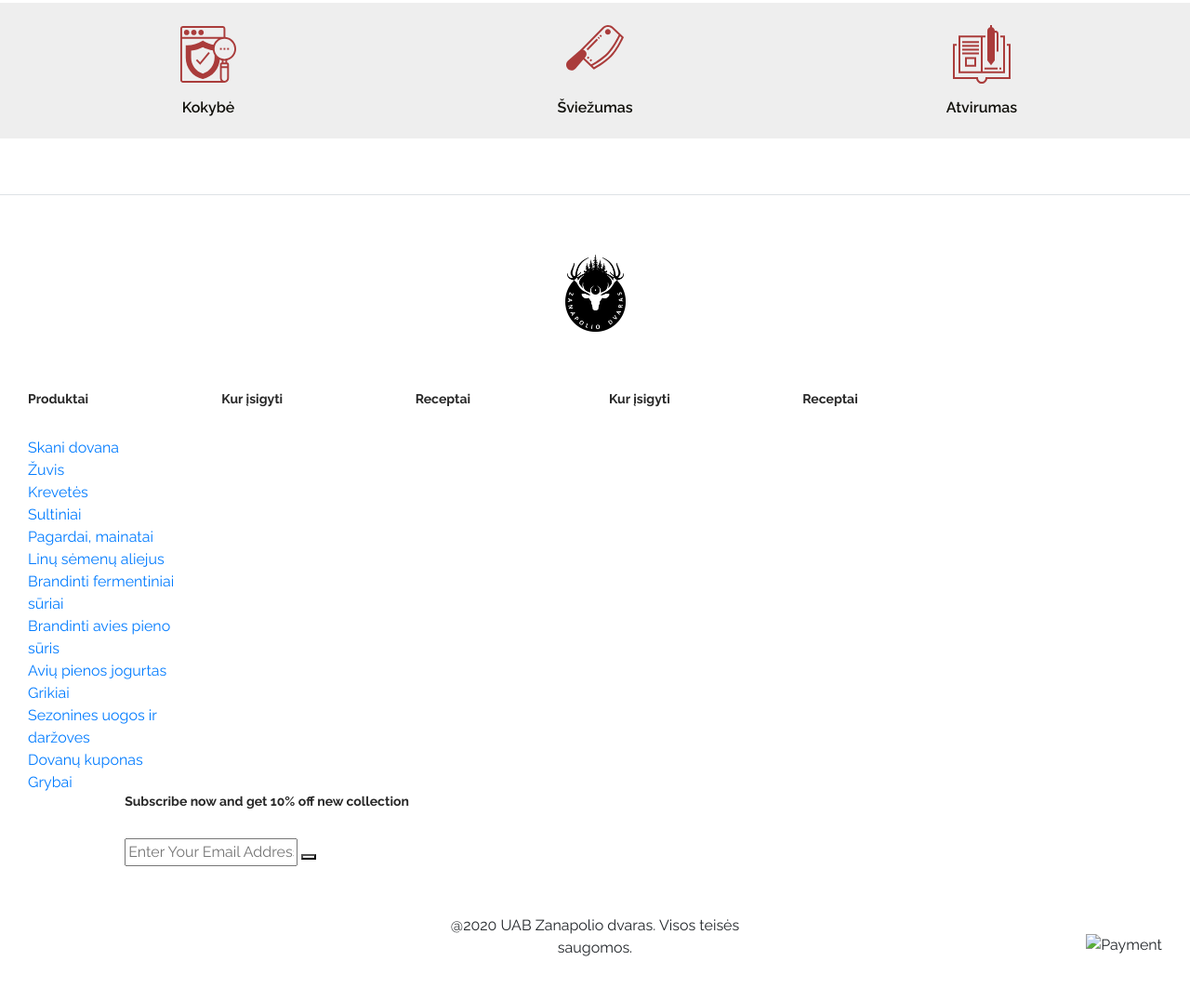
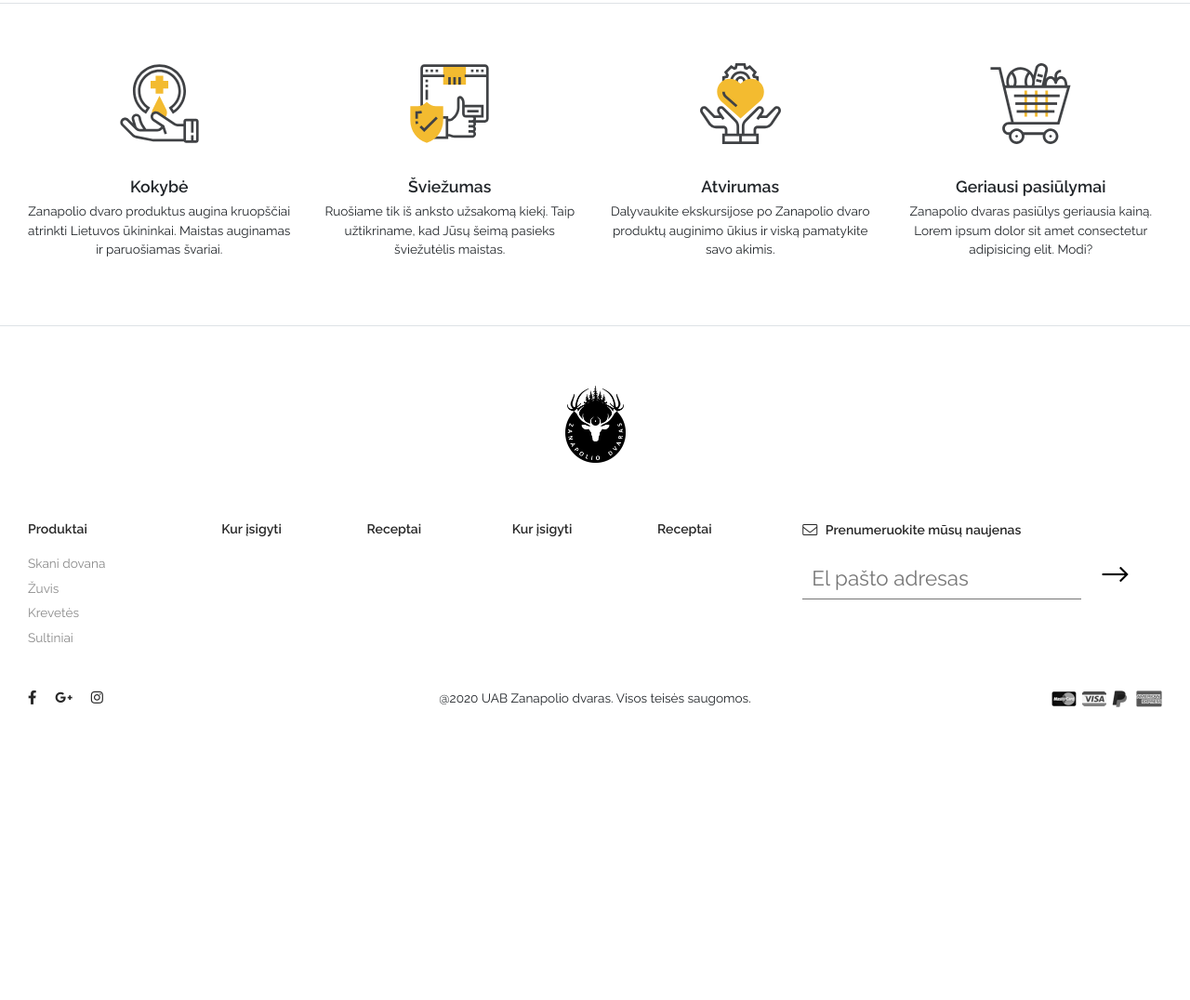
Before and after one commit to Tokenas/zanapolio_dvaras, a plain HTML site: page index.html in a window 1280 px wide. Shown: the part 2514-3590 px from the top of the page at 93% size. After the commit the page ends 3325 px from the top, so only its background shows below. Drawn offline with nearby package versions, Linux system fonts and the light colour scheme; a web font is replaced by a local one.

Commit message:
initial-commit

```diff
--- a/css/custom.css
+++ b/css/custom.css
@@ -9,6 +9,15 @@
 .background-color-F3BB30 {
     background-color: #eee;
 }
+
+@media (min-width: 1200px) {
+    .footer-custom-flex {
+        -ms-flex: 0 0 12.5%;
+        flex: 0 0 12.5%;
+        max-width: 12.5%;
+    }
+}
+
 
 @media screen and (max-width: 1919px) and (min-width: 1200px) {
     .container {
@@ -78,10 +87,26 @@ body {
     margin-bottom: 1.5rem;
 }
 
+.mt-20 {
+ margin-top: 2rem;
+}
+
 ul {
     list-style: outside none none;
     margin: 0;
     padding: 0;
+}
+
+.pt-10 {
+    padding-top: 1rem;
+}
+
+.pb-30 {
+    padding-bottom: 3rem;
+}
+
+.pb-35 {
+    padding-bottom: 3.5rem;
 }
 
 /* Navigation */
@@ -628,10 +653,25 @@ a#navbarDropdown.nav-link.dropdown-toggle:focus {
 /* End who we are */
 
 /* Benefits */
-.benefits-bg {
+.method-box-2 h4 {
+    font-size: 1.1rem;
+    font-weight: 600;
+    margin-bottom: 0;
+    line-height: 1.6;
+    margin-bottom: 2px;
+}
+
+.method-box-2 p {
+    font-size: .85rem;
+    font-weight: 400;
+}
+
+.method-box-2 img {
+    width: 87px;
+    height: auto;
+}
+/* .benefits-bg {
     text-align: center;
-    /* background: linear-gradient(to bottom, rgba(12, 9, 9, 0.5) 0%, rgba(12, 9, 9, 0.5) 100%),
-    url(../img/max-delsid-oBwnHsjCx9A-unsplash.jpg); */
     background-size: auto;
     background-repeat: no-repeat;
     background-position: center 64%;
@@ -649,7 +689,7 @@ a#navbarDropdown.nav-link.dropdown-toggle:focus {
     color: #100f0a;
     font-size: 1rem;
     font-weight: 600;
-}
+} */
 /* end benefits */
 
 /* Special menu */
@@ -923,10 +963,107 @@ a#navbarDropdown.nav-link.dropdown-toggle:focus {
     margin: 0 0 2rem;
     padding-bottom: 0;
     font-size: 14px;
-    font-weight: bold;
-    /* text-transform: uppercase; */
+    font-weight: 600;
     letter-spacing: 0;
 }
+
+.footer-widget .widget-menu a {
+    color: #8a8a8a;
+    padding: 3px 0;
+    font-weight: 400;
+    display: block;
+    font-size: .85rem;
+    transition: all .25s ease-out;
+}
+.footer-widget .widget-menu a:hover {
+    text-decoration: none;
+    color: #EBC59A;
+}
+
+.footer-widget .widget-title--2 {
+    color: #282828;
+    margin: 0 0 1rem;
+    padding-bottom: 0;
+    line-height: 15px;
+    font-size: 14px;
+    font-weight: 600;
+    letter-spacing: 0;
+}
+
+.footer-widget .widget-title i{
+    font-size: 16px;
+    vertical-align: -1px;
+    padding-right: 5px;
+}
+
+.newsletter-form--3 .newsletter-form__input {
+    padding-right: 2rem;
+    color: inherit;
+    font-size: 1.4rem;
+}
+
+.newsletter-form__input {
+    background: transparent;
+    border-width: 0 0 1px;
+    line-height: 32px;
+    padding: 6px 100px 6px 10px;
+    color: #282828;
+}
+
+.newsletter-form--3 .newsletter-form__submit {
+    background: none;
+    width: 4rem;
+    border: 0;
+    font-size: 32px;
+    top: 11px;
+}
+
+.social-small .social__item:not(:last-child) {
+    margin-right: 1rem;
+}
+
+.copyright-text p:last-child {
+    margin-bottom: 0;
+}
+
+.copyright-text p:last-child {
+    margin-bottom: 0;
+}
+
+.copyright-text {
+    font-size: .85rem;
+    margin-bottom: 0;
+}
+
+.copyright-text p {
+    font-size: 1.4rem;
+    color: #8a8a8a;
+    font-weight: 400;
+    line-height: 1.8;
+}
+
+.social-small .social__link {
+    color: #282828;
+    font-size: 15px;
+}
+
+
+/* .footer-widget .widget-title--icon:before {
+    content: '\f003';
+    font-family: FontAwesome;
+    position: absolute;
+    left: 0;
+    font-size: 24px;
+    font-weight: 300;
+    line-height: 1;
+    margin-top: -5px;
+    top: 0;
+} */
+
+/* .footer-widget .widget-title--icon {
+    padding-left: 4rem;
+    line-height: 1.3;
+} */
 /* .btm-foot {
     padding: 2rem;
     background-color: #100f0a;
--- a/index.html
+++ b/index.html
@@ -163,7 +163,7 @@
                             </div>
                         </div>
                         <h4>Jautienos nugarinė</h4>
-                        <p>1kg-1.2kg</p>
+                        <p>1 kg - 1.2 kg</p>
                         <p>Nuo <strong class="strong-p">16.00€</strong> Iki <strong class="strong-p">23.00€</strong></p>
                     </div>
                     <div class="product-floating-btn card-body">
@@ -181,7 +181,7 @@
                             </div>
                         </div>
                         <h4>Jautienos antrekotas</h4>
-                        <p>0.3kg-0.5kg</p>
+                        <p>0.3 kg - 0.5 kg</p>
                         <p>Nuo <strong class="strong-p">5.40€</strong> Iki <strong class="strong-p">9.00€</strong></p>
                     </div>
                     <div class="product-floating-btn card-body">
@@ -199,7 +199,7 @@
                             </div>
                         </div>
                         <h4>Smulkinta jautiena</h4>
-                        <p>0.5kg-0.6kg</p>
+                        <p>0.5 kg - 0.6 kg</p>
                         <p>Nuo <strong class="strong-p">6.00€</strong> Iki <strong class="strong-p">6.90€</strong></p>
                     </div>
                     <div class="product-floating-btn card-body">
@@ -217,7 +217,7 @@
                             </div>
                         </div>
                         <h4>Jautienos kumpio uodeginė</h4>
-                        <p>0.3kg-0.35kg</p>
+                        <p>0.3 kg - 0.35 kg</p>
                         <p>Nuo <strong class="strong-p">6.20€</strong> Iki <strong class="strong-p">7.50€</strong></p>
                     </div>
                     <div class="product-floating-btn card-body">
@@ -235,7 +235,7 @@
                             </div>
                         </div>
                         <h4>Smulkintos jautienos paplotėliai</h4>
-                        <p>0.45kg-0.50kg</p>
+                        <p>0.45 kg - 0.50 kg</p>
                         <p>Nuo <strong class="strong-p">5.40€</strong> Iki <strong class="strong-p">5.90€</strong></p>
                     </div>
                     <div class="product-floating-btn card-body">
@@ -253,7 +253,7 @@
                             </div>
                         </div>
                         <h4>Jaučio žandai</h4>
-                        <p>1kg-1.2g</p>
+                        <p>1 kg - 1.2 kg</p>
                         <p>Nuo <strong class="strong-p">12.00€</strong> Iki <strong class="strong-p">12.50€</strong></p>
                     </div>
                     <div class="product-floating-btn card-body">
@@ -271,7 +271,7 @@
                             </div>
                         </div>
                         <h4>Jaučio liežuvis</h4>
-                        <p>1.5kg-1.9kg</p>
+                        <p>1.5 kg - 1.9 kg</p>
                         <p>Nuo <strong class="strong-p">17.00€</strong> Iki <strong class="strong-p">18.00€</strong></p>
                     </div>
                     <div class="product-floating-btn card-body">
@@ -289,7 +289,7 @@
                             </div>
                         </div>
                         <h4>Jautienos šonkauliai</h4>
-                        <p>0.3kg-0.5kg</p>
+                        <p>0.3 kg - 0.5 kg</p>
                         <p>Nuo <strong class="strong-p">3.20€</strong> Iki <strong class="strong-p">5.50€</strong></p>
                     </div>
                     <div class="product-floating-btn card-body">
@@ -300,7 +300,7 @@
         </div>
     <div class="special-menu-btn-cont">
         <a class="button-special-menu" href="#">
-            Rodyti daugiau
+            Daugiau produktų
             <i class="far fa-long-arrow-right"></i>
         </a>
     </div>
@@ -372,8 +372,45 @@
     </section>
     <!-- End special menu -->
 
+    <section class="method-area border-top pt-40 pb-35">
+        <div class="container">
+            <div class="row">
+                <div class="col-lg-3 col-md-6 mb-md--30">
+                    <div class="method-box method-box-2 text-center">
+                        <img src="img/svg/asse/sanitary.svg" alt="Icon">
+                        <h4 class="mt-20">Kokybė</h4>
+                        <p>Zanapolio dvaro produktus augina kruopščiai atrinkti Lietuvos ūkininkai.
+                           Maistas auginamas ir paruošiamas švariai.</p>
+                    </div>
+                </div>
+                <div class="col-lg-3 col-md-6 mb-md--30">
+                    <div class="method-box method-box-2 text-center">
+                        <img src="img/svg/asse/satisfaction-guaranteed.svg" alt="Icon">
+                        <h4 class="mt-20">Šviežumas</h4>
+                        <p>Ruošiame tik iš anksto užsakomą kiekį.
+                           Taip užtikriname, kad Jūsų šeimą pasieks šviežutėlis maistas.</p>
+                    </div>
+                </div>
+                <div class="col-lg-3 col-md-6 mb-sm--30">
+                    <div class="method-box method-box-2 text-center">
+                        <img src="img/svg/asse/service.svg" alt="Icon" class="">
+                        <h4 class="mt-20">Atvirumas</h4>
+                        <p>Dalyvaukite ekskursijose po Zanapolio dvaro produktų auginimo ūkius ir viską pamatykite savo akimis.</p>
+                    </div>
+                </div>
+                <div class="col-lg-3 col-md-6">
+                    <div class="method-box method-box-2 text-center">
+                        <img src="img/svg/asse/shopping-cart.svg" alt="Icon" class="">
+                        <h4 class="mt-20">Geriausi pasiūlymai</h4>
+                        <p>Zanapolio dvaras pasiūlys geriausia kainą. Lorem ipsum dolor sit amet consectetur adipisicing elit. Modi?</p>
+                    </div>
+                </div>
+            </div>
+        </div>
+    </section>
+
     <!-- benefits -->
-    <section class="container-fluid container-custom-size background-color-F3BB30">
+    <section class="container-fluid container-custom-size background-color-F3BB30 d-n">
         <div class="container">
             <div class="row benefits-bg">
                 <div class="col-4 col-sm-4 p-0 m-0">
@@ -416,86 +453,61 @@
                             <li><a href="#">Žuvis</a></li>
                             <li><a href="#">Krevetės</a></li>
                             <li><a href="#">Sultiniai</a></li>
-                            <li><a href="#">Pagardai, mainatai</a></li>
-                            <li><a href="#">Linų sėmenų aliejus</a></li>
-                            <li><a href="#">Brandinti fermentiniai sūriai</a></li>
-                            <li><a href="#">Brandinti avies pieno sūris</a></li>
-                            <li><a href="#">Avių pienos jogurtas</a></li>
-                            <li><a href="#">Grikiai</a></li>
-                            <li><a href="#">Sezonines uogos ir daržoves</a></li>
-                            <li><a href="#">Dovanų kuponas</a></li>
-                            <li><a href="#">Grybai</a></li>
                         </ul>
                     </div>
                 </div>
-                <div class="col-xl-2 col-md-4 mb-lg--30">
+                <div class="footer-custom-flex col-md-4 mb-lg--30">
                     <div class="footer-widget">
                         <h3 class="widget-title widget-title--2">Kur įsigyti</h3>
                     </div>
                 </div>
-                <div class="col-xl-2 col-md-4 mb-lg--30">
+                <div class="footer-custom-flex col-md-4 mb-lg--30">
                     <div class="footer-widget">
                         <h3 class="widget-title widget-title--2">Receptai</h3>
                     </div>
                 </div>
-                <div class="col-xl-2 col-md-4 mb-lg--30">
+                <div class="footer-custom-flex col-md-4 mb-lg--30">
                     <div class="footer-widget">
                         <h3 class="widget-title widget-title--2">Kur įsigyti</h3>
                     </div>
                 </div>
-                <div class="col-xl-2 col-md-4 mb-lg--30">
+                <div class="footer-custom-flex col-md-4 mb-lg--30">
                     <div class="footer-widget">
                         <h3 class="widget-title widget-title--2">Receptai</h3>
                     </div>
                 </div>
-
-                <div class="col-xl-5 offset-xl-1 col-lg-6 offset-lg-3 col-md-8 offset-md-2">
+                <div class="col-xl-4 col-lg-6 col-md-8">
                     <div class="footer-widget">
-                        <h3 class="widget-title widget-title--2 widget-title--icon">Subscribe now and get 10% off
-                            new collection</h3>
-                        <form action="https://company.us19.list-manage.com/subscribe/post?u=2f2631cacbe4767192d339ef2&amp;id=24db23e68a" class="newsletter-form newsletter-form--3 mc-form" method="post" target="_blank" novalidate="true">
-                            <input type="email" name="EMAIL" id="newsletter-email" class="newsletter-form__input" placeholder="Enter Your Email Address..">
+                        <h3 class="widget-title widget-title--2">
+                            <i class="fal fa-envelope"></i>
+                            Prenumeruokite mūsų naujenas</h3>
+                        <form action="" class="newsletter-form newsletter-form--3 mc-form" method="post" target="_blank" novalidate="true">
+                            <input type="email" name="EMAIL" id="newsletter-email" class="newsletter-form__input" placeholder="El pašto adresas">
                             <button type="submit" class="newsletter-form__submit">
-                                <i class="dl-icon-right"></i>
+                                <i class="fal fa-long-arrow-right"></i>
                             </button>
                         </form>
-                        <!-- mailchimp-alerts Start -->
-                        <div class="mailchimp-alerts">
-                            <div class="mailchimp-submitting"></div><!-- mailchimp-submitting end -->
-                            <div class="mailchimp-success"></div><!-- mailchimp-success end -->
-                            <div class="mailchimp-error"></div><!-- mailchimp-error end -->
-                        </div>
-                        <!-- mailchimp-alerts end -->
                     </div>
                 </div>
             </div>
-            <div class="row align-items-center pt--10 pb--30">
+            <div class="row align-items-center pt-10 pb-30">
                 <div class="col-md-4">
                     <!-- Social Icons Start Here -->
                     <ul class="social social-small">
-                        <li class="social__item">
-                            <a href="https://twitter.com" class="social__link">
-                                <i class="fa fa-twitter"></i>
+                        <li class="social__item d-inline">
+                            <a href="#" class="social__link">
+                                <i class="fab fa-facebook-f"></i>
                             </a>
                         </li>
-                        <li class="social__item">
-                            <a href="https://plus.google.com" class="social__link">
-                                <i class="fa fa-google-plus"></i>
+                        <li class="social__item d-inline">
+                            <a href="#" class="social__link">
+                                <i class="fab fa-google-plus-g"></i>
                             </a>
                         </li>
-                        <li class="social__item">
-                            <a href="https://facebook.com" class="social__link">
-                                <i class="fa fa-facebook"></i>
-                            </a>
                         </li>
-                        <li class="social__item">
-                            <a href="https://youtube.com" class="social__link">
-                                <i class="fa fa-youtube"></i>
-                            </a>
-                        </li>
-                        <li class="social__item">
-                            <a href="https://instagram.com" class="social__link">
-                                <i class="fa fa-instagram"></i>
+                        <li class="social__item d-inline">
+                            <a href="#" class="social__link">
+                                <i class="fab fa-instagram"></i>
                             </a>
                         </li>
                     </ul>
@@ -505,7 +517,7 @@
                     <p class="copyright-text">@2020 UAB Zanapolio dvaras. Visos teisės saugomos.</p>
                 </div>
                 <div class="col-md-4 text-md-right">
-                    <img src="assets/img/others/payments-2.png" alt="Payment">
+                    <img src="img/payments-2.png" alt="Payment">
                 </div>
             </div>
         </div>
```
Also changed, not shown: img/payments-2.png (added), img/svg/asse/sanitary.svg (added), img/svg/asse/satisfaction-guaranteed.svg (added), img/svg/asse/service.svg (added), img/svg/asse/shopping-cart.svg (added).
